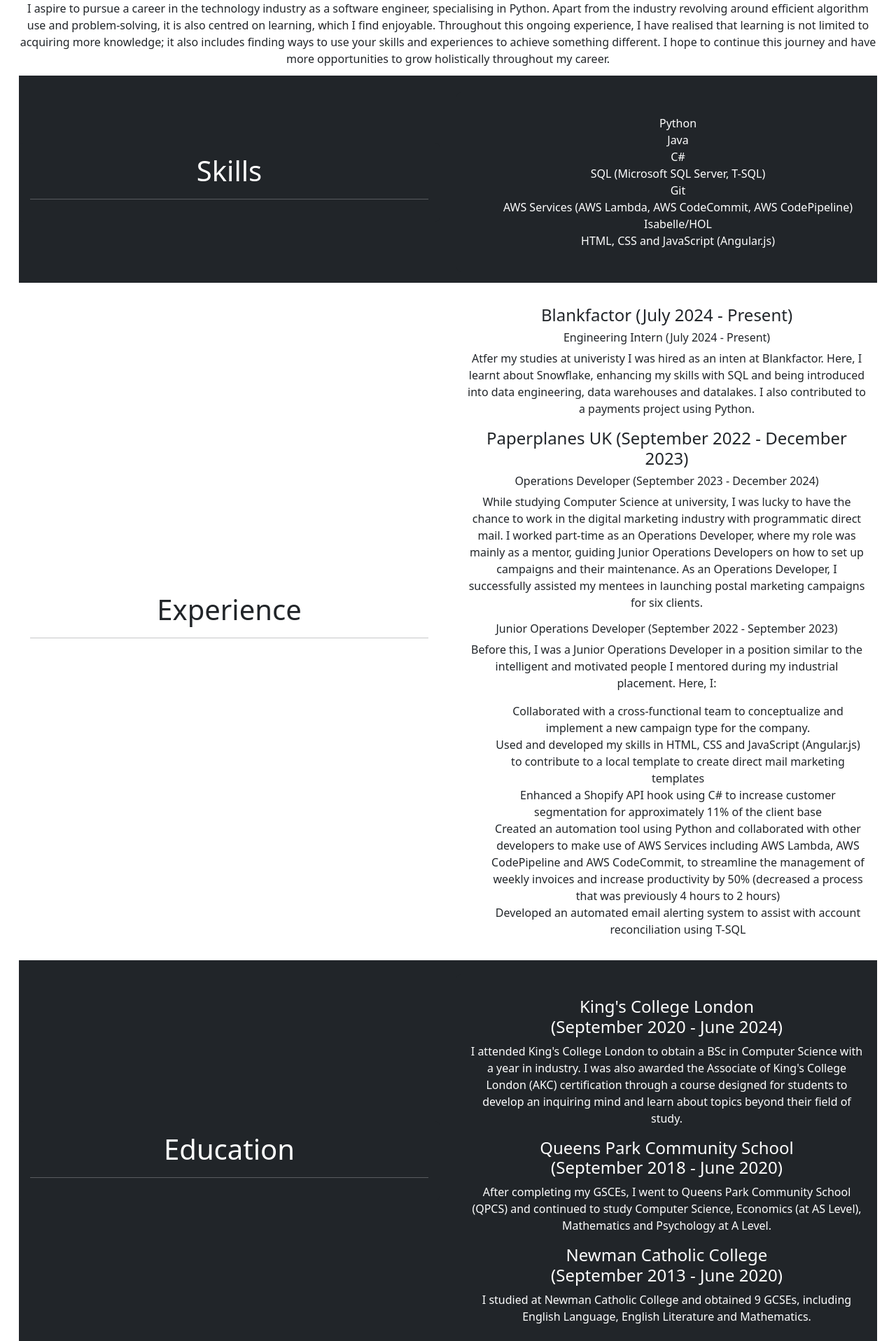
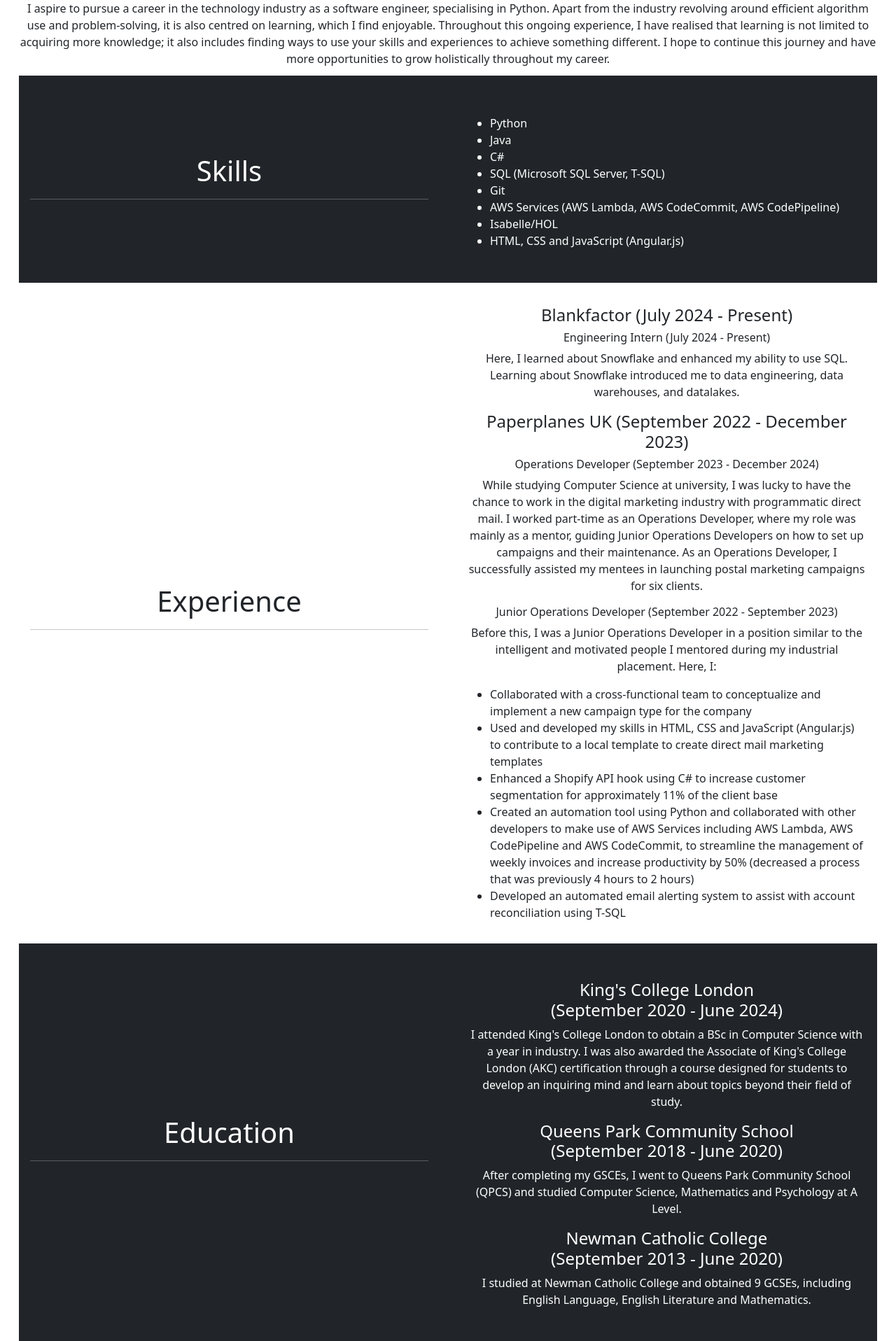
Before and after one commit to nlutala/nlutala-portfolio, a Django app: page / in a window 1280 px wide. Shown: the part 71-1987 px from the top of the page at 70% size. Run offline with Django 5.2, Linux system fonts and the light colour scheme.

Commit message:
Update wording and formatting on home page

```diff
--- a/website/templates/website/index.html
+++ b/website/templates/website/index.html
@@ -55,7 +55,7 @@
           <div class="card h-100 border-0 card text-bg-dark mb-3">
             <div class="card-body">
               <p class="card-text">
-              <ul style="list-style: none;">
+              <ul style="text-align: left;">
                 <li>Python</li>
                 <li>Java</li>
                 <li>C#</li>
@@ -88,10 +88,8 @@
             <h4>Blankfactor (July 2024 - Present)</h4>
             <h6>Engineering Intern (July 2024 - Present)</h6>
             <p>
-              Atfer my studies at univeristy I was hired as an inten at Blankfactor.
-              Here, I learnt about Snowflake, enhancing my skills with SQL and being
-              introduced into data engineering, data warehouses and datalakes. I also
-              contributed to a payments project using Python.
+              Here, I learned about Snowflake and enhanced my ability to use SQL. Learning about Snowflake introduced me
+              to data engineering, data warehouses, and datalakes.
             </p>
 
             <h4>Paperplanes UK (September 2022 - December 2023)</h4>
@@ -114,10 +112,10 @@
               similar to the intelligent and motivated people I mentored during my
               industrial placement. Here, I:
 
-            <ul style="list-style: none;">
+            <ul style="text-align: left;">
               <li>
                 Collaborated with a cross-functional team to conceptualize and
-                implement a new campaign type for the company.
+                implement a new campaign type for the company
               </li>
               <li>
                 Used and developed my skills in HTML, CSS and JavaScript
@@ -170,9 +168,8 @@
               </p>
               <h4>Queens Park Community School <br> (September 2018 - June 2020)</h4>
               <p>
-                After completing my GSCEs, I went to Queens Park Community School
-                (QPCS) and continued to study Computer Science, Economics
-                (at AS Level), Mathematics and Psychology at A Level.
+                After completing my GSCEs, I went to Queens Park Community School (QPCS) and studied Computer Science,
+                Mathematics and Psychology at A Level.
               </p>
               <h4>Newman Catholic College <br> (September 2013 - June 2020)</h4>
               <p>
@@ -203,17 +200,13 @@
               Internship Experience UK: Technology (June 2024)
             </h4>
             <p>
-              I recently completed the Internship Experience UK (IEUK) Technology
-              programme, a four-day virtual experience hosted by Bright Network.
-              Many students and recent graduates like myself had the opportunity
-              to listen to professionals in the technology industry working at
-              world-renowned companies with the likes of PwC, Deloitte, BT Group,
-              Lloyds Banking Group and more about having and demonstrating
-              leadership skills, building transferable skills and a professional
-              brand. Many speakers from these companies shared their experiences
-              and discussed the new initiatives under development at their
-              companies. We had a work sample to complete the last two days of
-              the programme, which gave us insight into project management.
+              I completed the Internship Experience UK (IEUK) Technology programme, a four-day virtual experience hosted
+              by Bright Network. Many students and recent graduates like myself had the opportunity to listen to
+              professionals in the technology industry working at world-renowned companies with the likes of PwC,
+              Deloitte, BT Group, Lloyds Banking Group and more about having and demonstrating leadership skills,
+              building transferable skills and a professional brand. Many speakers from these companies shared their
+              experiences and discussed the new initiatives under development at their companies. We had a work sample
+              to complete the last two days of the programme, which gave us insight into project management.
             </p>
             <p>
               Please find my certificate of completion
```
